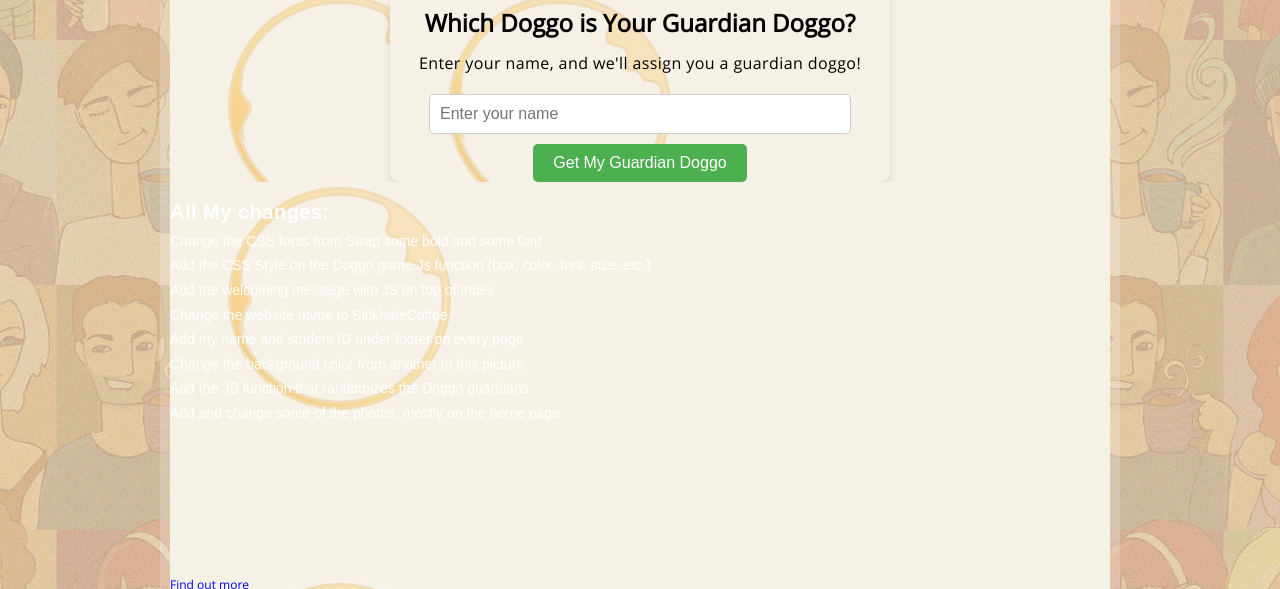
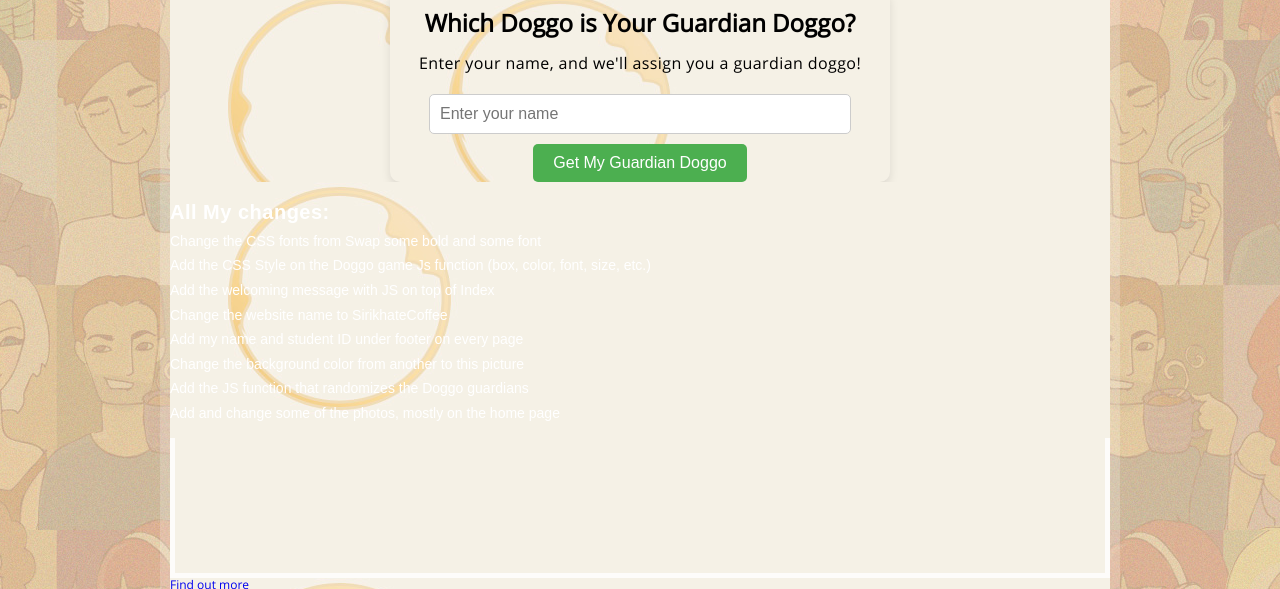
Before and after one commit to Irene185/SirikhateNutwara, a plain HTML site: page index.html in a window 1280 px wide. Shown: the part 205-794 px from the top of the page. Drawn offline with Linux system fonts and the light colour scheme.

Commit message:
Update style.css

```diff
--- a/css/style.css
+++ b/css/style.css
@@ -719,8 +719,10 @@ p a:hover {
     left: 0;
     width: 100%;
     height: 100%;
-    background-color: rgba(0, 0, 0, 0.5);  /* Semi-transparent background box */
-    z-index: 0;  /* Place this box behind the text */
+    background-color: rgba(0, 0, 0, 0.2);  /* Semi-transparent background box */
+    border: 5px solid rgba(255, 255, 255, 0.8);  /* White border to act as a frame */
+    z-index: 0;  /* Keep the background behind the text */
+    box-sizing: border-box;  /* Include border in the element's total width/height */
 }
 
 #overlay {
@@ -734,7 +736,7 @@ p a:hover {
     color: white;
     text-align: left;
     line-height: 1.4;
-    z-index: 1;  /* Ensure text is above the background box */
+    z-index: 1;  /* Keep the text above the background */
 }
 
 #overlay p {
```
